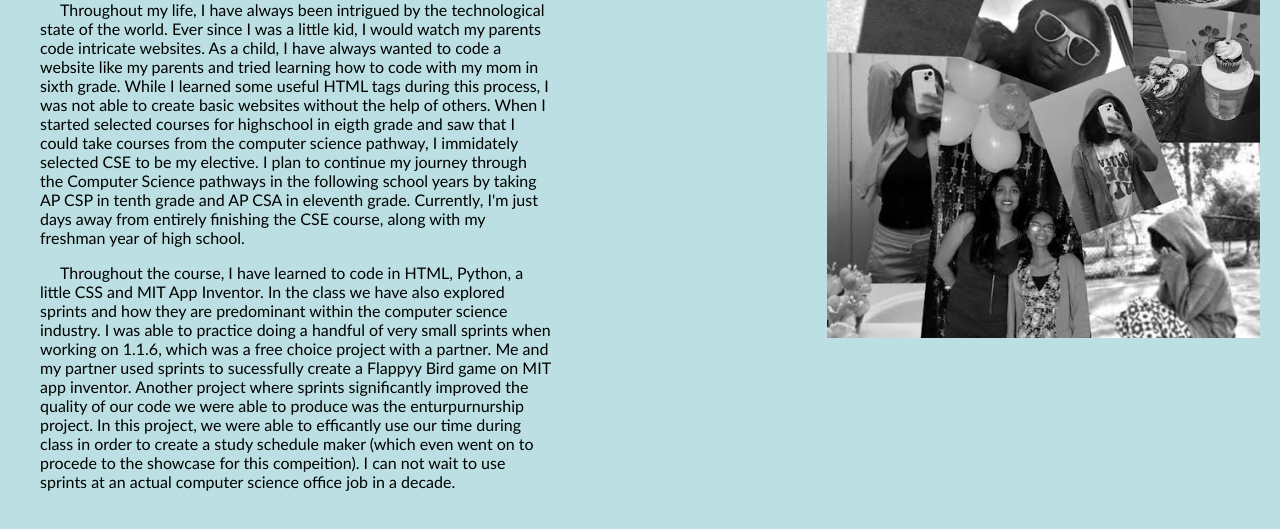
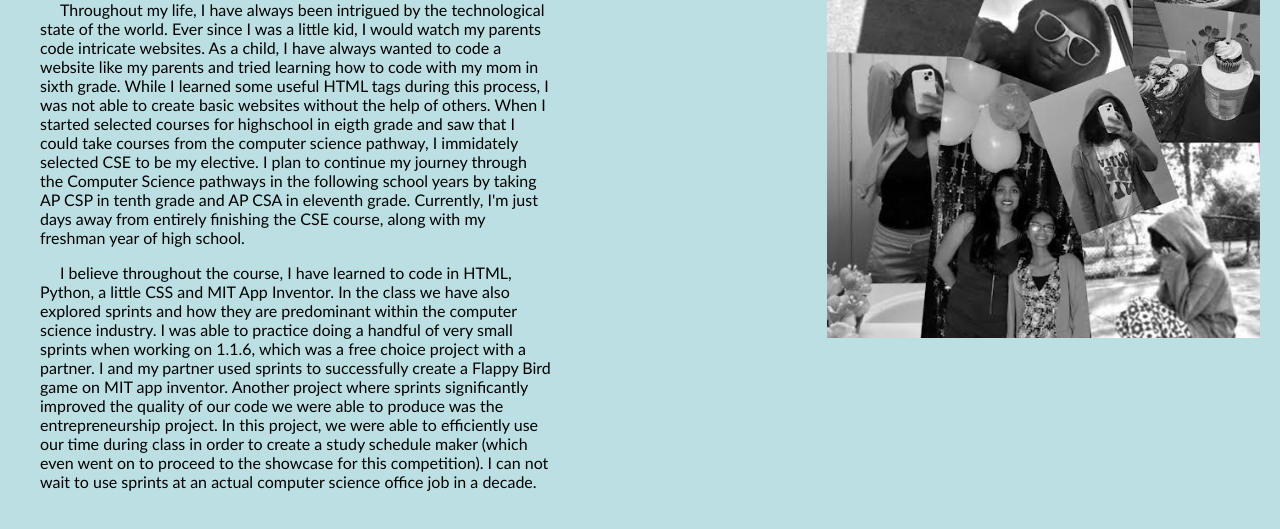
Before and after one commit to Aero-ComSci/about-me-page-uhmull, a plain HTML site: page about.html in a window 1280 px wide. Shown: the part 151-680 px from the top of the page. Drawn offline with Linux system fonts and the light colour scheme; a script that the page names is missing.

Commit message:
Update about.html

```diff
--- a/about.html
+++ b/about.html
@@ -36,7 +36,7 @@
     <div style="width: 40%; height: 200px; float: left; margin-left: 20px; padding: 20px;">
       <h1 style="text-align: center; text-decoration: underline;">About Me</h1>
       <p style="text-indent: 20px;"> Throughout my life, I have always been intrigued by the technological state of the world. Ever since I was a little kid, I would watch my parents code intricate websites. As a child, I have always wanted to code a website like my parents and tried learning how to code with my mom in sixth grade. While I learned some useful HTML tags during this process, I was not able to create basic websites without the help of others. When I started selected courses for highschool in eigth grade and saw that I could take courses from the computer science pathway, I immidately selected CSE to be my elective. I plan to continue my journey through the Computer Science pathways in the following school years by taking AP CSP in tenth grade and AP CSA in eleventh grade. Currently, I'm just days away from entirely finishing the CSE course, along with my freshman year of high school. </p>
-    <p style="text-indent: 20px;">Throughout the course, I have learned to code in HTML, Python, a little CSS and MIT App Inventor. In the class we have also explored sprints and how they are predominant within the computer science industry. I was able to practice doing a handful of very small sprints when working on 1.1.6, which was a free choice project with a partner. Me and my partner used sprints to sucessfully create a Flappyy Bird game on MIT app inventor. Another project where sprints significantly improved the quality of our code we were able to produce was the enturpurnurship project. In this project, we were able to efficantly use our time during class in order to create a study schedule maker (which even went on to procede to the showcase for this compeition). I can not wait to use sprints at an actual computer science office job in a decade.</p>
+    <p style="text-indent: 20px;">I believe throughout the course, I have learned to code in HTML, Python, a little CSS and MIT App Inventor. In the class we have also explored sprints and how they are predominant within the computer science industry. I was able to practice doing a handful of very small sprints when working on 1.1.6, which was a free choice project with a partner. I and my partner used sprints to successfully create a Flappy Bird game on MIT app inventor. Another project where sprints significantly improved the quality of our code we were able to produce was the entrepreneurship project. In this project, we were able to efficiently use our time during class in order to create a study schedule maker (which even went on to proceed to the showcase for this competition). I can not wait to use sprints at an actual computer science office job in a decade.</p>
 
     </div>
 
```
